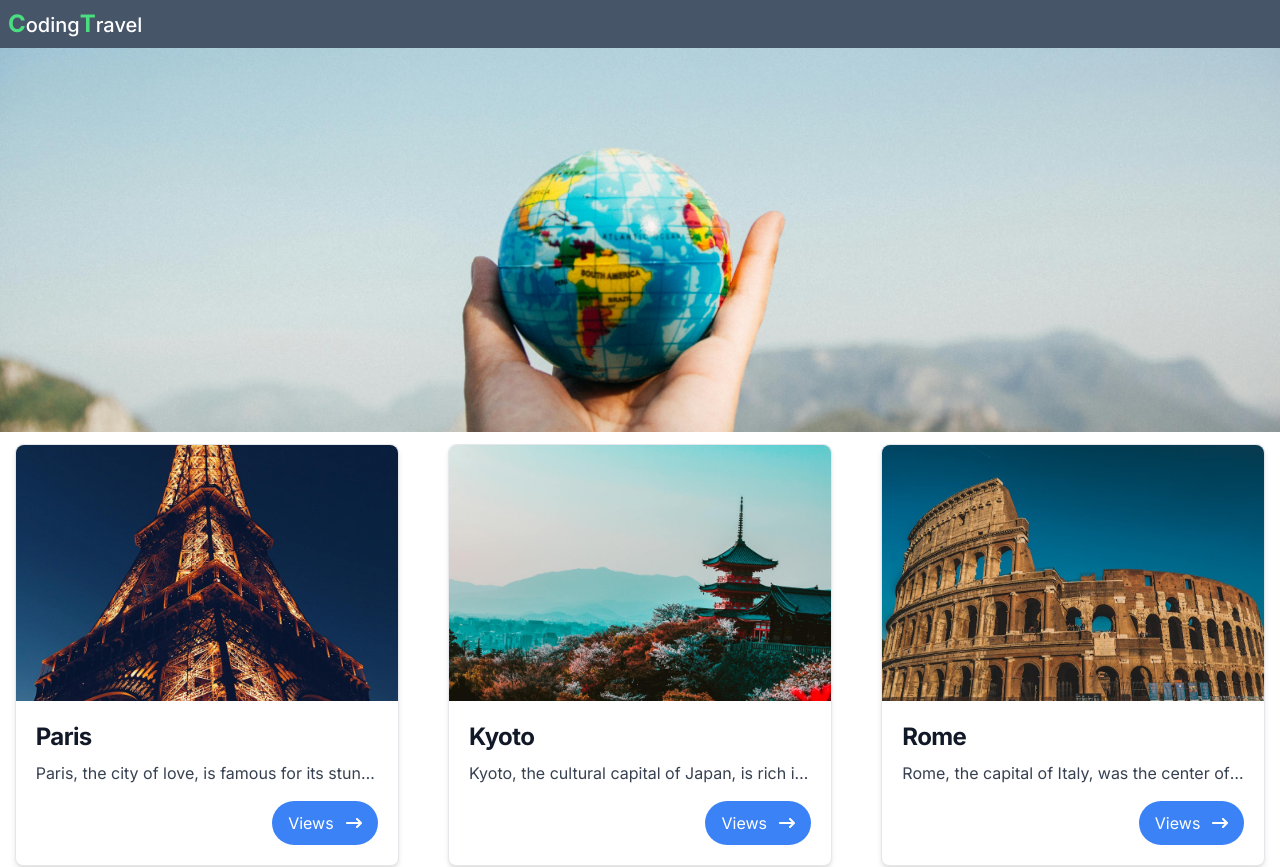
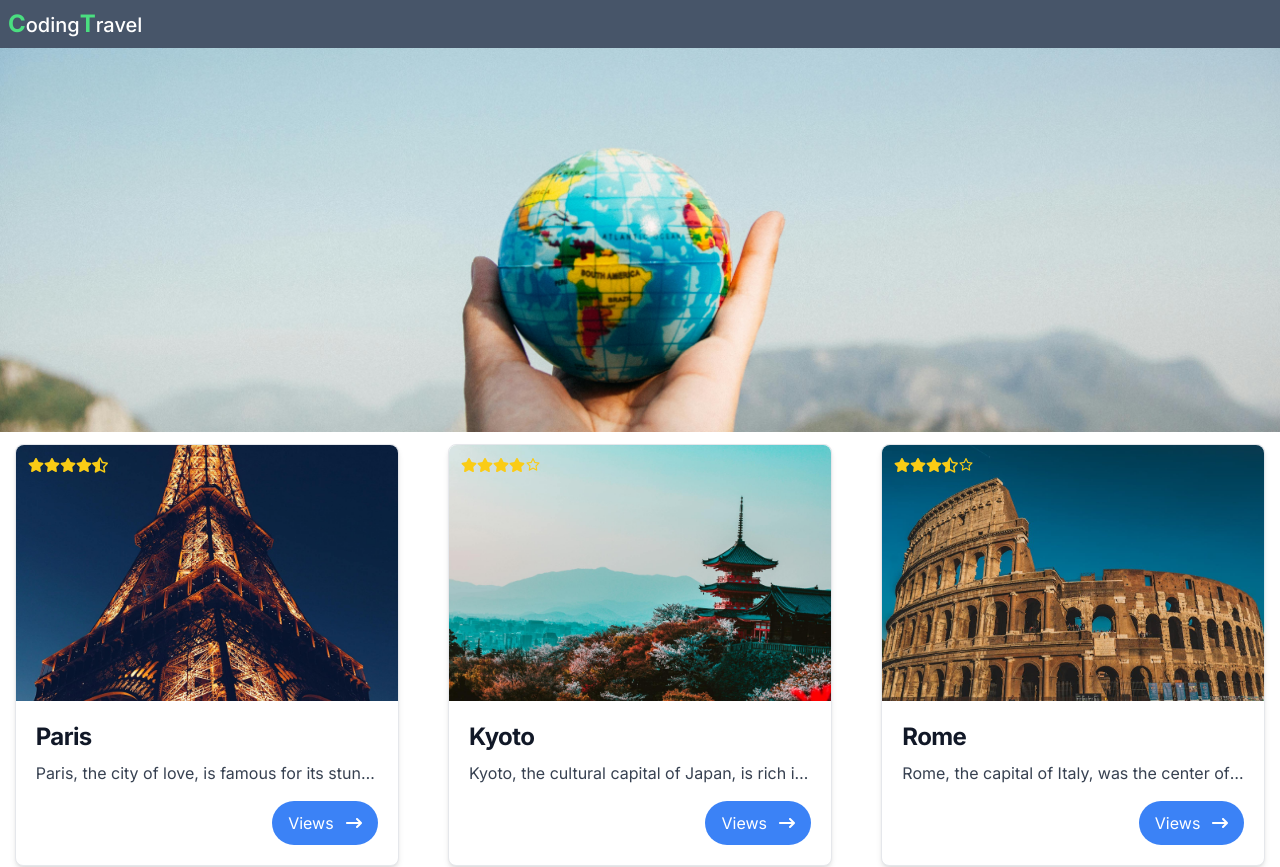
Before and after one commit to sz-adam/Travel-nextjs, a Next.js app: page /pages/travel in a window 1280 px wide. Shown: the top 867 px of the page. Built offline with nearby package versions, Linux system fonts and the light colour scheme.

Commit message:
add starRating

```diff
--- a/components/Card.tsx
+++ b/components/Card.tsx
@@ -3,6 +3,7 @@ import { TravelItem } from "@/type/types";
 import Link from "next/link";
 import { FaArrowRightLong } from "react-icons/fa6";
 import Image from "next/image";
+import Rating from "./Rating";
 
 interface CardProps {
   data: TravelItem;
@@ -13,6 +14,9 @@ const Card: React.FC<CardProps> = ({ data }) => {
     <div className="max-w-2xl mx-auto">
       <div className="bg-white shadow-md border border-gray-200 rounded-lg max-w-sm dark:bg-gray-800 dark:border-gray-700">
         <div className="relative overflow-hidden bg-cover bg-no-repeat ">
+          <div className="absolute top-3 left-3">
+            <Rating rating={data.rating} />
+          </div>
           <a href="#">
             <Image
               width={200}
--- /dev/null
+++ b/components/Rating.tsx
@@ -0,0 +1,29 @@
+import { FC } from "react";
+import { FaStar, FaStarHalfAlt } from "react-icons/fa";
+import { AiOutlineStar } from "react-icons/ai";
+import { space } from "postcss/lib/list";
+
+interface RatingProps {
+  rating: number;
+}
+
+const Rating: FC<RatingProps> = ({ rating }) => {
+  // Létrehozunk egy tömböt 5 elemmel
+  const ratingStars = Array.from({ length: 5 }, (_, index) => {
+    let number = index + 0.5; // fél csillag
+    return (
+      <span key={index}>
+        {rating >= index + 1 ? (// ha az aktuális index > = 1-el akkor teljes csillag
+          <FaStar />
+        ) : rating >= number ? (// ha az aktuális index > = 0.5-el akkor teljes csillag
+          <FaStarHalfAlt />
+        ) : (
+          <AiOutlineStar />// üres csillagot teszünk
+        )}
+      </span>
+    );
+  });
+  return <div className="flex text-yellow-400 ">{ratingStars}</div>;
+};
+
+export default Rating;
```
